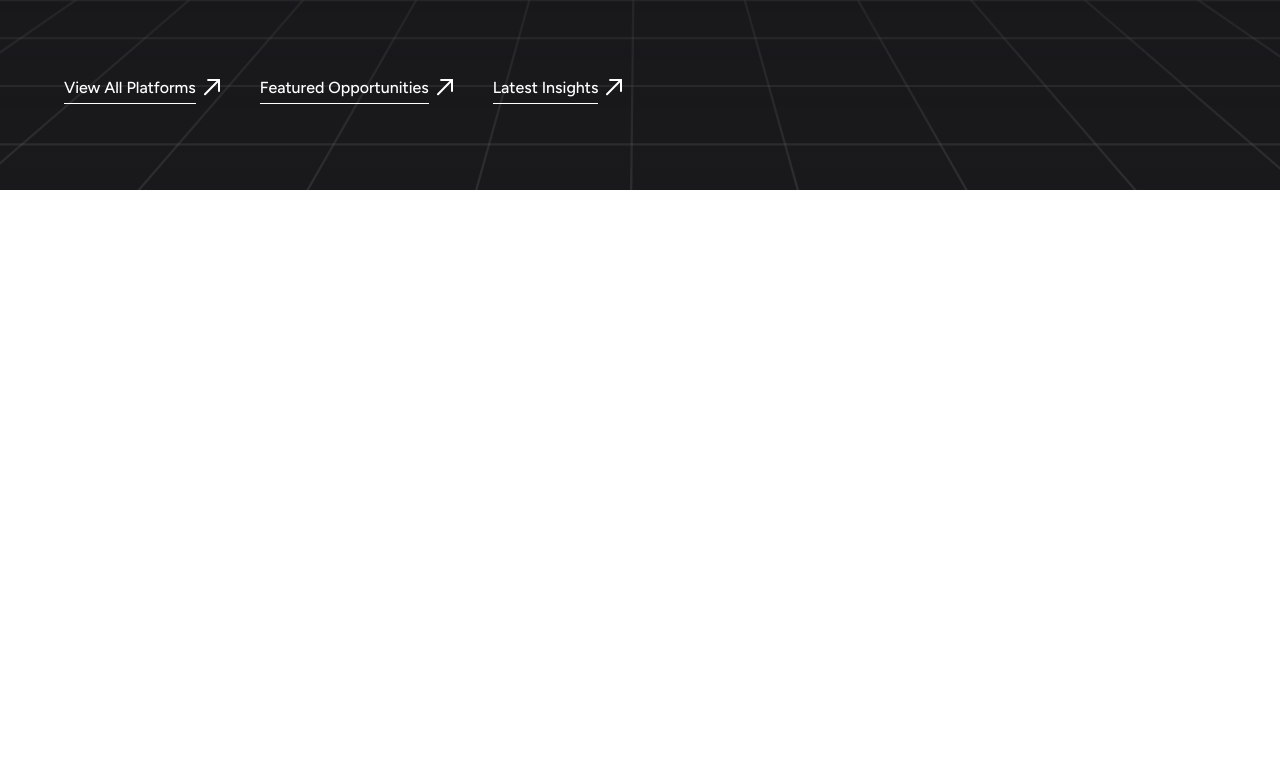
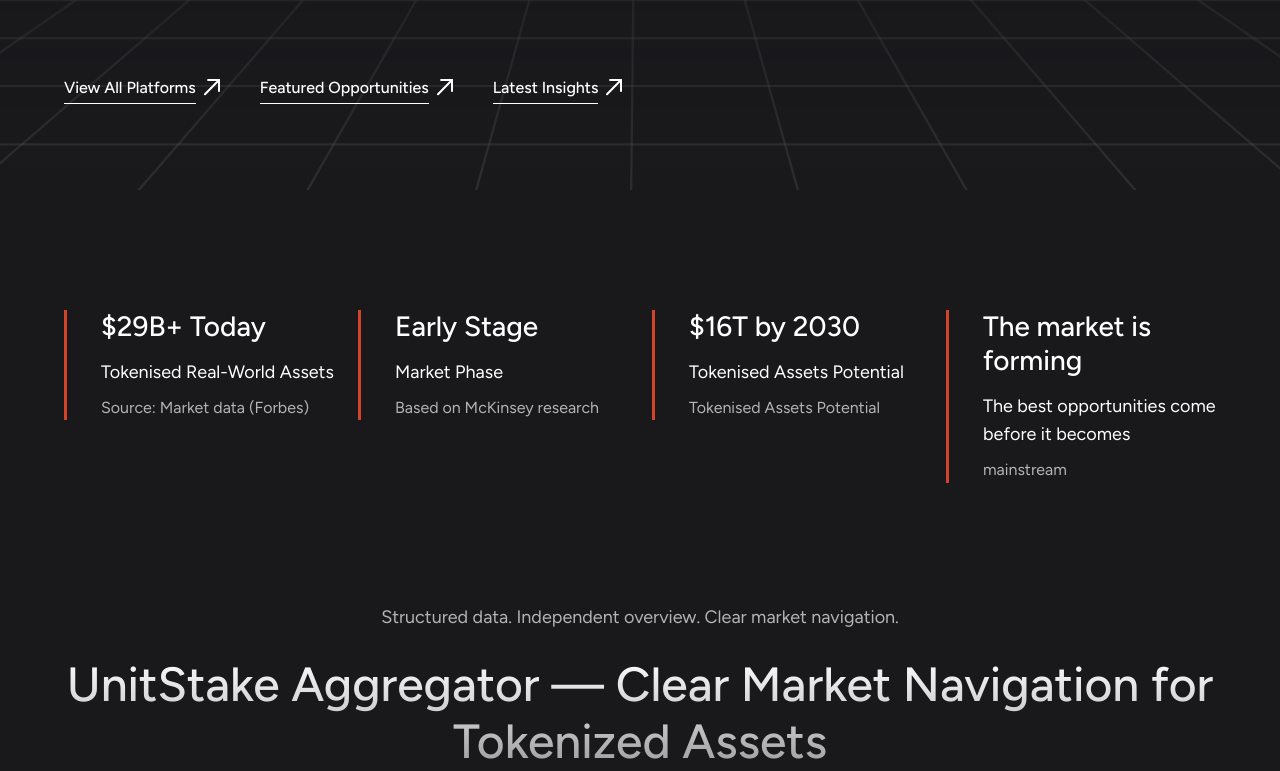
Before and after one commit to kolya-makarenko/unit-stake, a React (Vite) app: page / in a window 1280 px wide. Shown: the part 730-1501 px from the top of the page. Before the commit the page ends 920 px from the top, so only its background shows below. Built offline with nearby package versions, Linux system fonts and the light colour scheme; no server answers.

Commit message:
add assets section to main page

```diff
--- a/src/App.css
+++ b/src/App.css
@@ -9,3 +9,7 @@
     max-width: 1200px;
     margin: auto;
 }
+
+.sectionMarginTop {
+    margin-top: 120px;
+}
--- a/src/components/Main/Header/Header.module.css
+++ b/src/components/Main/Header/Header.module.css
@@ -1,11 +1,12 @@
 .headerMain {
     width: 100%;
-    padding: 20px 0;
+    padding: 10px 0;
     position: fixed;
     top: 0;
     left: 0;
     background-color: #19191c;
     border-bottom: 1px solid #ffffff26;
+    z-index: 50;
 }
 
 .headerContainer {
--- a/src/components/Main/Pages/MainPage/MainPage.jsx
+++ b/src/components/Main/Pages/MainPage/MainPage.jsx
@@ -1,10 +1,14 @@
 import HeroSection from './HeroSection/HeroSection';
+import MainPageAssets from './MainPageAssets/MainPageAssets';
 import classes from './MainPage.module.css';
+import MainPageAggregator from './MainPageAggregator/MainPageAggregator';
 
 const MainPage = () => {
     return (
         <main className={classes.mainPage}>
             <HeroSection />
+            <MainPageAssets />
+            <MainPageAggregator />
         </main>
     );
 };
--- /dev/null
+++ b/src/components/Main/Pages/MainPage/MainPageAggregator/MainPageAggregator.jsx
@@ -0,0 +1,20 @@
+import classes from './MainPageAggregator.module.css';
+
+const MainPageAggregator = () => {
+    return (
+        <section className={`sectionMarginTop ${classes.aggregator}`}>
+            <div className="wrapper">
+                <p className={classes.aggregatorSimpleText}>
+                    Structured data. Independent overview. Clear market
+                    navigation.
+                </p>
+                <h2>
+                    UnitStake Aggregator — Clear Market Navigation for Tokenized
+                    Assets
+                </h2>
+            </div>
+        </section>
+    );
+};
+
+export default MainPageAggregator;
--- /dev/null
+++ b/src/components/Main/Pages/MainPage/MainPageAggregator/MainPageAggregator.module.css
@@ -0,0 +1,26 @@
+.aggregatorSimpleText {
+    font-weight: 400;
+    font-size: 18px;
+    line-height: 160%;
+    letter-spacing: -1%;
+    text-align: center;
+    color: #b4b4b4;
+}
+
+.aggregator h2 {
+    margin-top: 24px;
+    font-weight: 500;
+    font-size: 48px;
+    line-height: 120%;
+    letter-spacing: -1.5%;
+    text-align: center;
+    background: linear-gradient(
+        180deg,
+        #ffffff 0%,
+        rgba(255, 255, 255, 0) 231.82%
+    );
+    -webkit-background-clip: text;
+    background-clip: text;
+    -webkit-text-fill-color: transparent;
+    color: transparent;
+}
--- /dev/null
+++ b/src/components/Main/Pages/MainPage/MainPageAssets/MainPageAssets.jsx
@@ -0,0 +1,34 @@
+import classes from './MainPageAssets.module.css';
+
+const MainPageAssets = () => {
+    return (
+        <section className={`sectionMarginTop ${classes.assets}`}>
+            <div className="wrapper">
+                <div className={classes.assetsContainer}>
+                    <div className={classes.assetsBox}>
+                        <h3>$29B+ Today</h3>
+                        <p>Tokenised Real-World Assets</p>
+                        <span>Source: Market data (Forbes)</span>
+                    </div>
+                    <div className={classes.assetsBox}>
+                        <h3>Early Stage</h3>
+                        <p>Market Phase</p>
+                        <span>Based on McKinsey research</span>
+                    </div>
+                    <div className={classes.assetsBox}>
+                        <h3>$16T by 2030</h3>
+                        <p>Tokenised Assets Potential</p>
+                        <span>Tokenised Assets Potential</span>
+                    </div>
+                    <div className={classes.assetsBox}>
+                        <h3>The market is forming</h3>
+                        <p>The best opportunities come before it becomes</p>
+                        <span>mainstream</span>
+                    </div>
+                </div>
+            </div>
+        </section>
+    );
+};
+
+export default MainPageAssets;
--- /dev/null
+++ b/src/components/Main/Pages/MainPage/MainPageAssets/MainPageAssets.module.css
@@ -0,0 +1,38 @@
+.assetsContainer {
+    display: grid;
+    grid-template-columns: repeat(4, 1fr);
+    gap: 24px;
+}
+
+.assetsBox {
+    height: fit-content;
+    padding-left: 34px;
+    border-left: 3px solid #d34329;
+    box-sizing: border-box;
+}
+
+.assetsBox h3 {
+    font-weight: 500;
+    font-size: 28px;
+    line-height: 120%;
+    letter-spacing: -1%;
+    color: #fff;
+}
+
+.assetsBox p {
+    margin-top: 14px;
+    margin-bottom: 8px;
+    font-weight: 400;
+    font-size: 18px;
+    line-height: 160%;
+    letter-spacing: -1%;
+    color: #fff;
+}
+
+.assetsBox span {
+    font-weight: 400;
+    font-size: 16px;
+    line-height: 160%;
+    letter-spacing: -1%;
+    color: #b4b4b4;
+}
```
